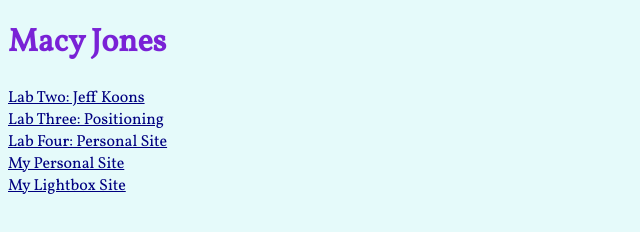
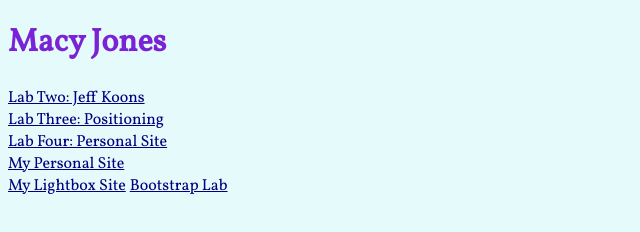
Before and after one commit to macymj/macymj.github.io, a plain HTML site: page index.html in a window 1280 px wide. Shown: the whole page, without its empty margins (0-640 px from the left). Drawn offline with Linux system fonts and the light colour scheme.

Commit message:
Add files via upload

```diff
--- a/index.html
+++ b/index.html
@@ -16,6 +16,7 @@
     <a href="http://ellensriley.com/">Lab Four: Personal Site</a> <br>
     <a href="per_one.html">My Personal Site</a> <br>
     <a href="/my lightbox test/lightbox.html">My Lightbox Site</a>
+    <a href="simplyme.html">Bootstrap Lab</a>
 </body>
 
 </html>
```
